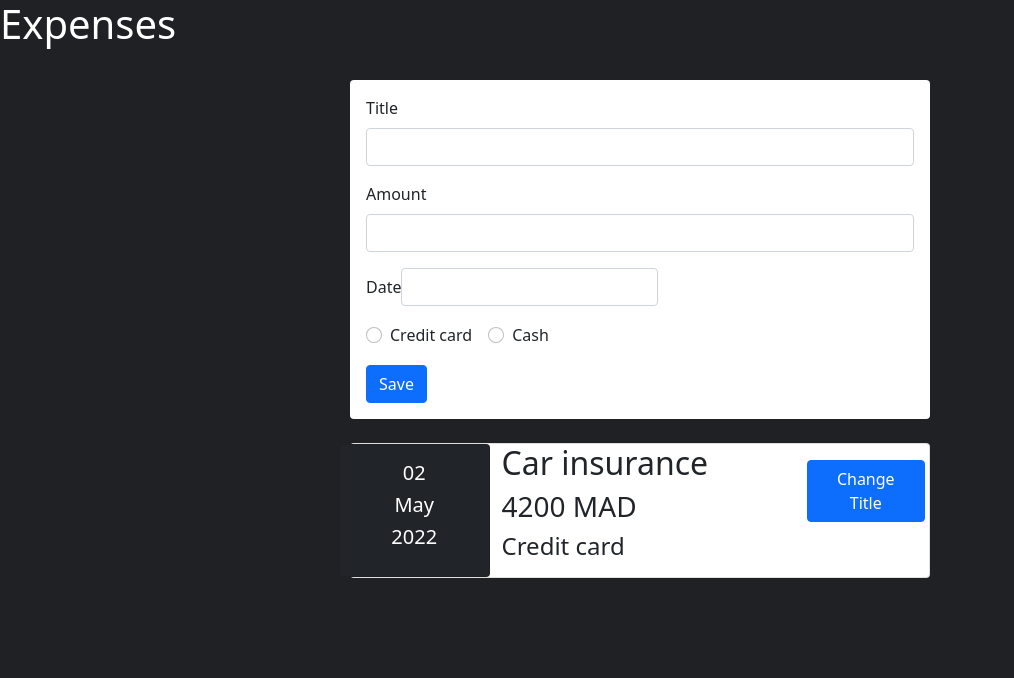
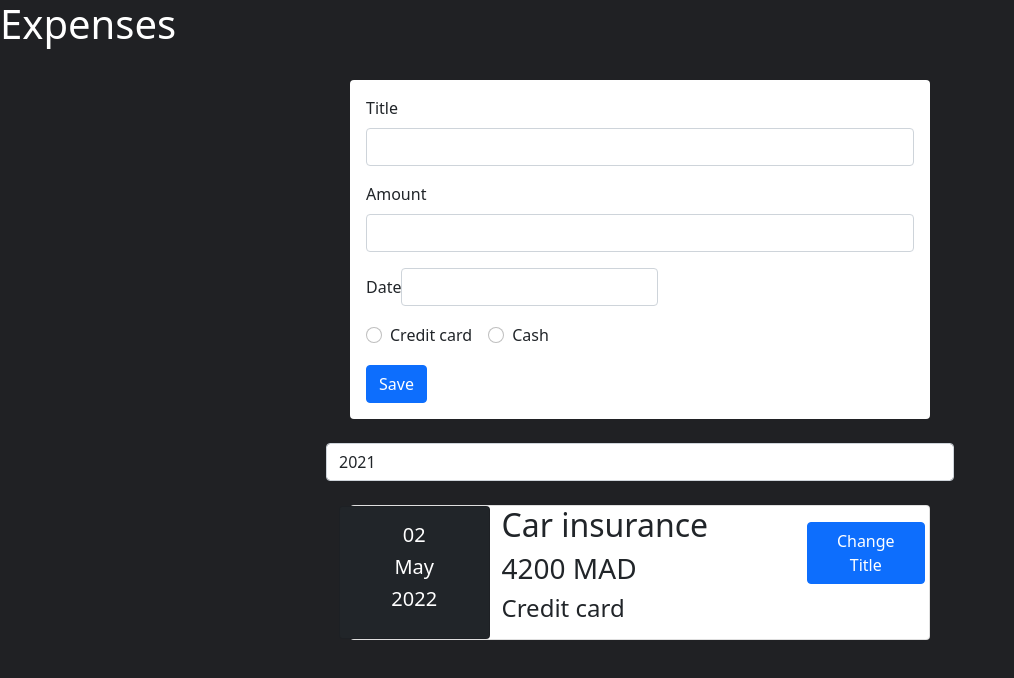
Before and after one commit to bouhouchmarouane/expenses-app, a React (Create React App) app: page / in a window 1280 px wide. Shown: the top 678 px of the page, without its empty margins (0-1014 px from the left). Built offline with nearby package versions, Linux system fonts and the light colour scheme.

Commit message:
Adding fitlered year select

```diff
--- a/src/App.js
+++ b/src/App.js
@@ -1,5 +1,7 @@
 import Expenses from "./components/Expenses";
 import ExpenseForm from "./components/NewExpense/ExpenseForm";
+import FilterExpense from "./components/FilterExpense";
+import { useState } from "react";
 
 const App = () => {
   const expenseItems = [
@@ -17,6 +19,21 @@ const App = () => {
     },
   ];
 
+  const [filteredYear, setFilteredYear] = useState('2021');
+
+  const saveExpenseDataHandler = (enteredExpenseData) => {
+    const newExpenseData = {
+      ...enteredExpenseData,
+      id: Math.random().toString(),
+    };
+    console.log(newExpenseData);
+  };
+
+  const filteredYearchangeHandler = (selectedYear) => {
+    setFilteredYear(selectedYear);
+    console.log(selectedYear);
+  }
+
   return (
     <div className="row">
         <style>{"body { background-color: #202124; }"}</style>
@@ -24,7 +41,8 @@ const App = () => {
 
       <div className="col-lg-3 col-md-2 col-sm-0"></div>
       <div className="col-lg-6 col-md-8 col-sm12">
-        <ExpenseForm/>
+        <ExpenseForm onSaveEnteredData={saveExpenseDataHandler}/>
+        <FilterExpense onFilteredYearChanged={filteredYearchangeHandler} selected={filteredYear}/>
         <Expenses expenseItems={expenseItems} />
       </div>
       <div className="col-lg-3 col-md-2 col-sm-0"></div>
--- /dev/null
+++ b/src/components/FilterExpense.js
@@ -0,0 +1,15 @@
+export const FilterExpense = (props) => {
+    const yearChangeHandler = (event) => {
+        props.onFilteredYearChanged(event.target.value);
+    }
+
+  return (
+    <div>
+      <select className="form-control" onChange={yearChangeHandler} value={props.selected}>
+        <option value={'2020'}>2020</option>
+        <option value={'2021'}>2021</option>
+      </select>
+    </div>
+  );
+};
+export default FilterExpense;
--- a/src/components/NewExpense/ExpenseForm.js
+++ b/src/components/NewExpense/ExpenseForm.js
@@ -4,7 +4,7 @@ import DatePicker from "react-datepicker";
 import "react-datepicker/dist/react-datepicker.css";
 import "./ExpenseForm.css";
 
-export const ExpenseForm = () => {
+export const ExpenseForm = (props) => {
   const [enteredTitle, setEnteredTitle] = useState('');
   const [enteredAmount, setEnteredAmount] = useState('');
   const [enteredDate, setEnteredDate] = useState('');
@@ -32,7 +32,7 @@ export const ExpenseForm = () => {
       paymentMethod: enteredPaymentMethod
     }
 
-    console.log(newExpense);
+    props.onSaveEnteredData(newExpense);
 
     setEnteredTitle('');
     setEnteredAmount('');
```
